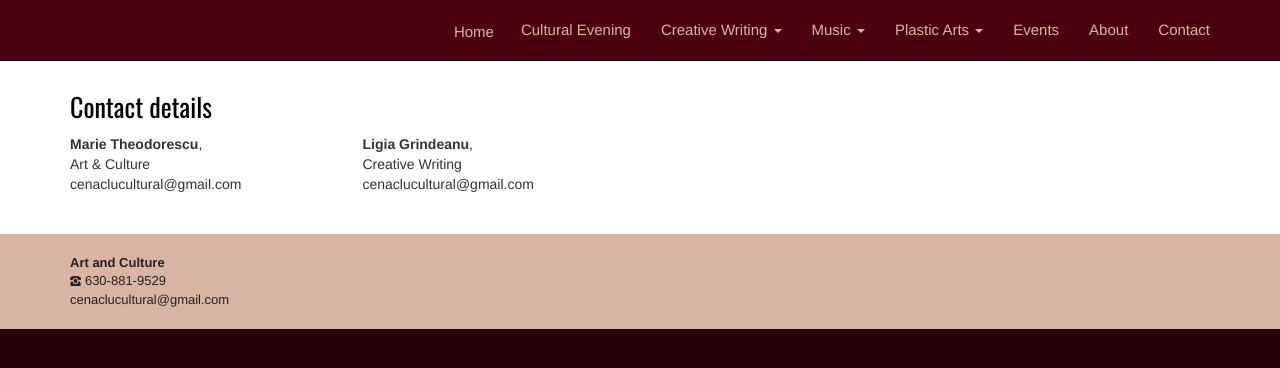
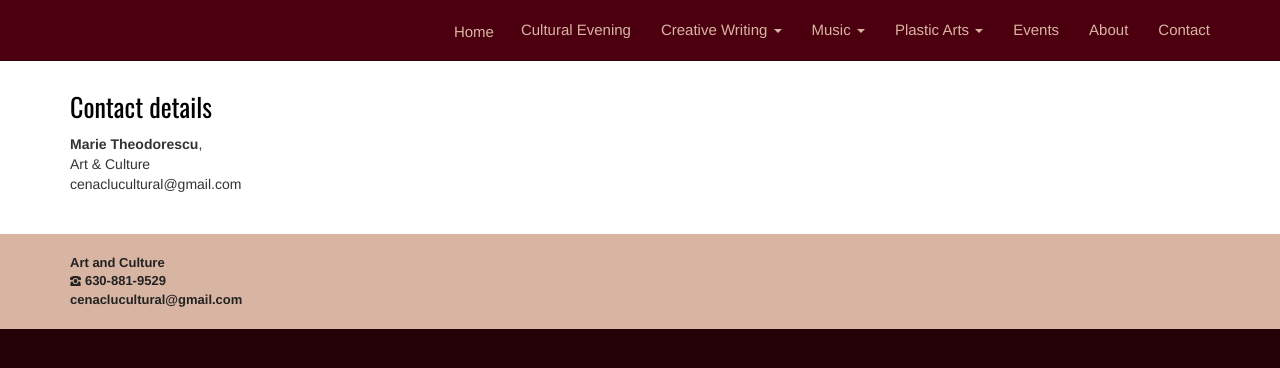
Before and after one commit to adrianth/culteve, a Jekyll site: the page built from en/contact.html, in a window 1280 px wide. Shown: the top 368 px of the page. Built offline with Jekyll 4.4.1, drawn with Linux system fonts in a browser that asks for light colours.

Commit message:
no ligia

```diff
--- a/en/contact.html
+++ b/en/contact.html
@@ -16,8 +16,7 @@ title: Contact
                     cenaclucultural@gmail.com
                 </div>
                 <div class="col-sm-3">
-                    <strong>Ligia Grindeanu</strong>,<br>Creative&nbsp;Writing&nbsp;<br>
-                    cenaclucultural@gmail.com
+                    <strong>
                 </div>
             </div>
         </div>
```
